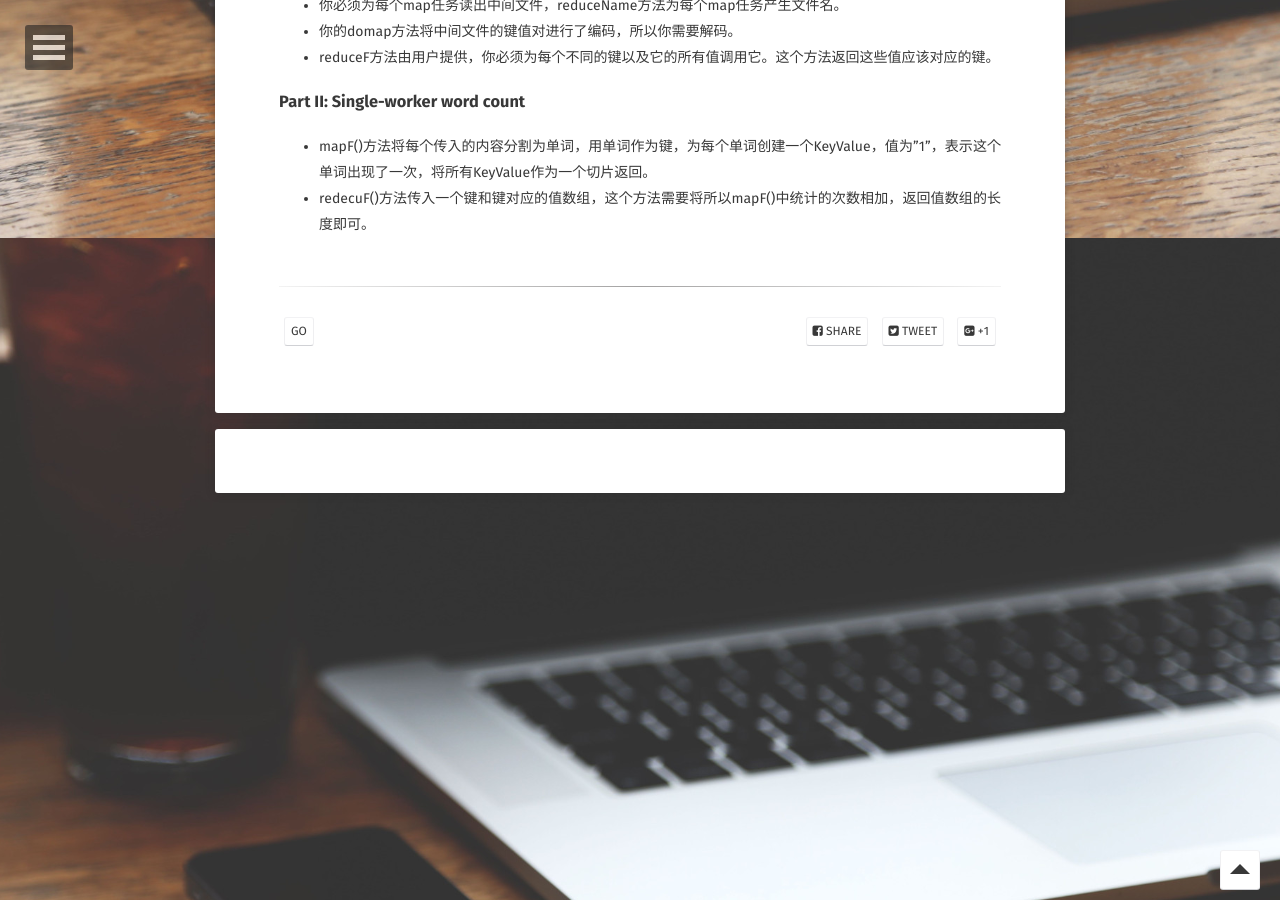
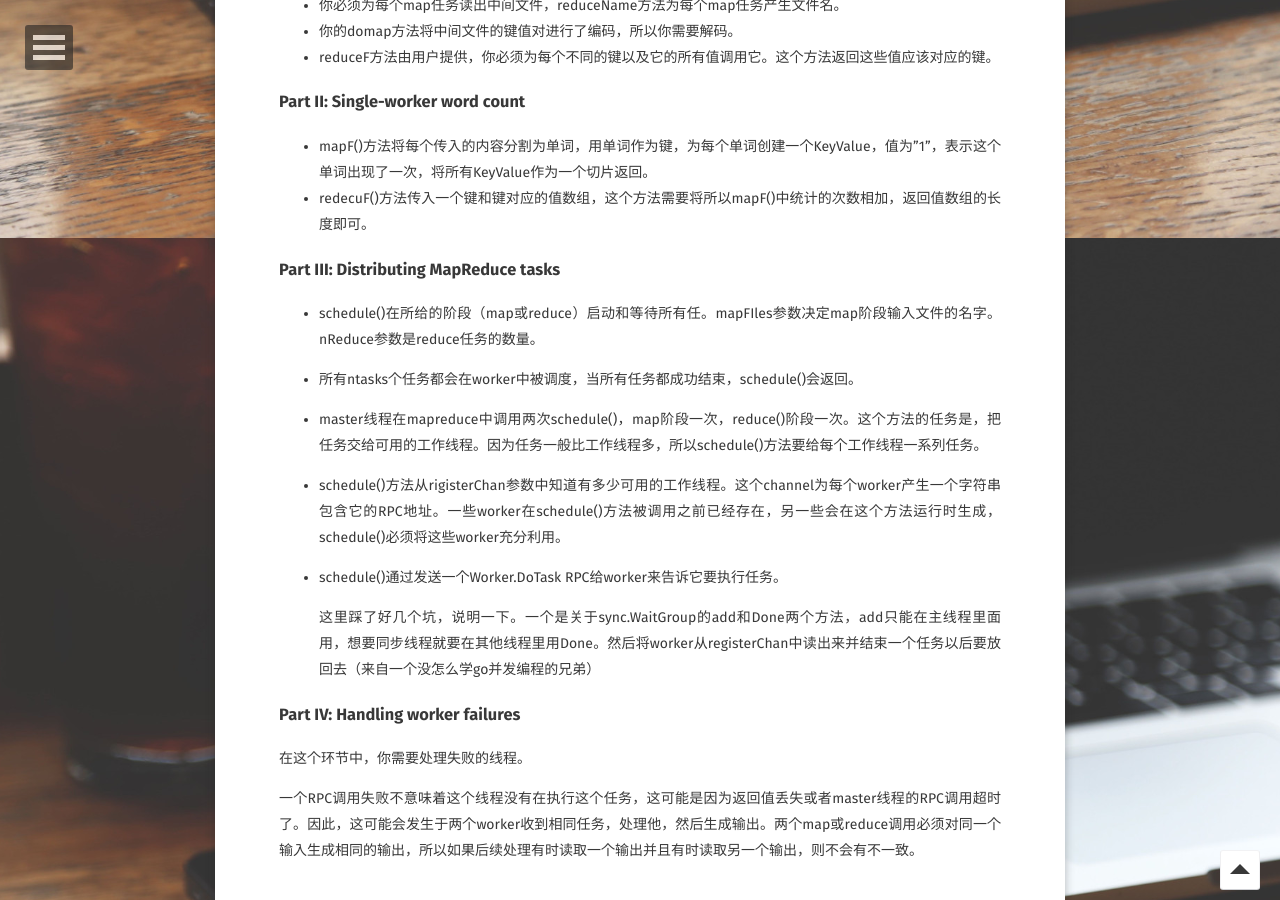
Before and after one commit to yukiiris/yukiiris.github.io, a Jekyll site: the page built from _posts/2018-03-29-mapreduce.md, in a window 1280 px wide and 900 px high, scrolled down 662 px. Built offline with Jekyll 4.4.1, drawn with Linux system fonts in a browser that asks for light colours; some web fonts are replaced; comment, search, counter and statistics services are not loaded.

Commit message:
mapreduce

```diff
--- a/_posts/2018-03-29-mapreduce.md
+++ b/_posts/2018-03-29-mapreduce.md
@@ -25,3 +25,25 @@ comments: true
 
 + mapF()方法将每个传入的内容分割为单词，用单词作为键，为每个单词创建一个KeyValue，值为"1”，表示这个单词出现了一次，将所有KeyValue作为一个切片返回。
 + redecuF()方法传入一个键和键对应的值数组，这个方法需要将所以mapF()中统计的次数相加，返回值数组的长度即可。
+
+
+### Part III: Distributing MapReduce tasks
+
++ schedule()在所给的阶段（map或reduce）启动和等待所有任。mapFIles参数决定map阶段输入文件的名字。nReduce参数是reduce任务的数量。
+
++ 所有ntasks个任务都会在worker中被调度，当所有任务都成功结束，schedule()会返回。
+
++ master线程在mapreduce中调用两次schedule()，map阶段一次，reduce()阶段一次。这个方法的任务是，把任务交给可用的工作线程。因为任务一般比工作线程多，所以schedule()方法要给每个工作线程一系列任务。
+
++ schedule()方法从rigisterChan参数中知道有多少可用的工作线程。这个channel为每个worker产生一个字符串包含它的RPC地址。一些worker在schedule()方法被调用之前已经存在，另一些会在这个方法运行时生成，schedule()必须将这些worker充分利用。
+
++ schedule()通过发送一个Worker.DoTask RPC给worker来告诉它要执行任务。
+
+  这里踩了好几个坑，说明一下。一个是关于sync.WaitGroup的add和Done两个方法，add只能在主线程里面用，想要同步线程就要在其他线程里用Done。然后将worker从registerChan中读出来并结束一个任务以后要放回去（来自一个没怎么学go并发编程的兄弟）
+
+
+### Part IV: Handling worker failures
+
+在这个环节中，你需要处理失败的线程。
+
+一个RPC调用失败不意味着这个线程没有在执行这个任务，这可能是因为返回值丢失或者master线程的RPC调用超时了。因此，这可能会发生于两个worker收到相同任务，处理他，然后生成输出。两个map或reduce调用必须对同一个输入生成相同的输出，所以如果后续处理有时读取一个输出并且有时读取另一个输出，则不会有不一致。
```
